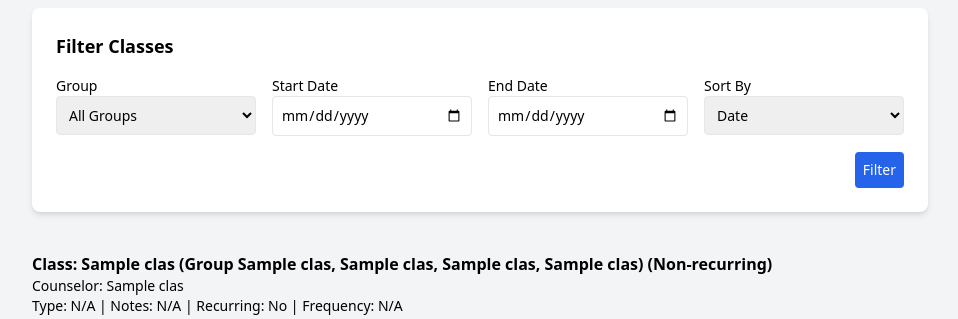
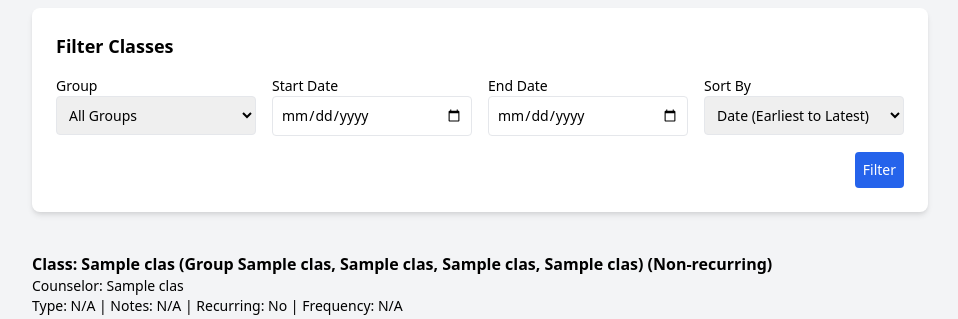
Before and after one commit to lebright85/rwc, a Flask app: template templates/counselor_manage_classes.html in a window 1280 px wide. Shown: the part 124-443 px from the top of the page, without its empty margins (160-1118 px from the left). Run offline with Flask 3, Linux system fonts and the light colour scheme; the template is opened without the code that fills it: most values are stand-ins (such as "Sample title", 1, 10 or a date in 2020); some libraries are stand-ins or nearby versions.

Commit message:
Update sort option text in counselor_manage_classes.html

```diff
--- a/templates/counselor_manage_classes.html
+++ b/templates/counselor_manage_classes.html
@@ -28,7 +28,7 @@
                 <div>
                     <label class="block text-sm font-medium">Sort By</label>
                     <select name="sort_by" class="w-full border rounded p-2 text-sm">
-                        <option value="date" {% if sort_by == 'date' %}selected{% endif %}>Date</option>
+                        <option value="date" {% if sort_by == 'date' %}selected{% endif %}>Date (Earliest to Latest)</option>
                         <option value="group" {% if sort_by == 'group' %}selected{% endif %}>Group</option>
                     </select>
                 </div>
```
